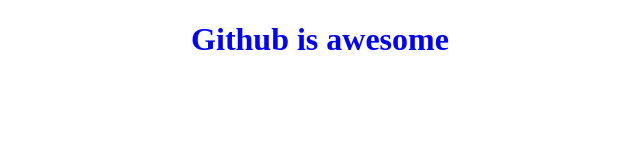
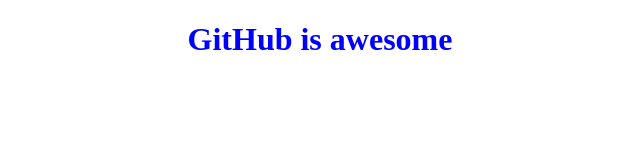
Before and after one commit to joanndelro/my-app, a plain HTML site: page index.html in a window 1280 px wide. Shown: the full height of the page, 320-960 px from the left. Drawn offline with Linux system fonts and the light colour scheme.

Commit message:
change the title

```diff
--- a/index.html
+++ b/index.html
@@ -4,12 +4,12 @@
     <meta charset="UTF-8">
     <meta http-equiv="X-UA-Compatible" content="IE=edge">
     <meta name="viewport" content="width=device-width, initial-scale=1.0">
-    <title> Github Sample </title>
+    <title> GitHub repo Example </title>
     <link rel="stylesheet" href="style.css">
 </head>
 <body>
   <h1>
-    Github is awesome
+    GitHub is awesome
   </h1>
   <script src="script.js"></script>
 </body>
```
